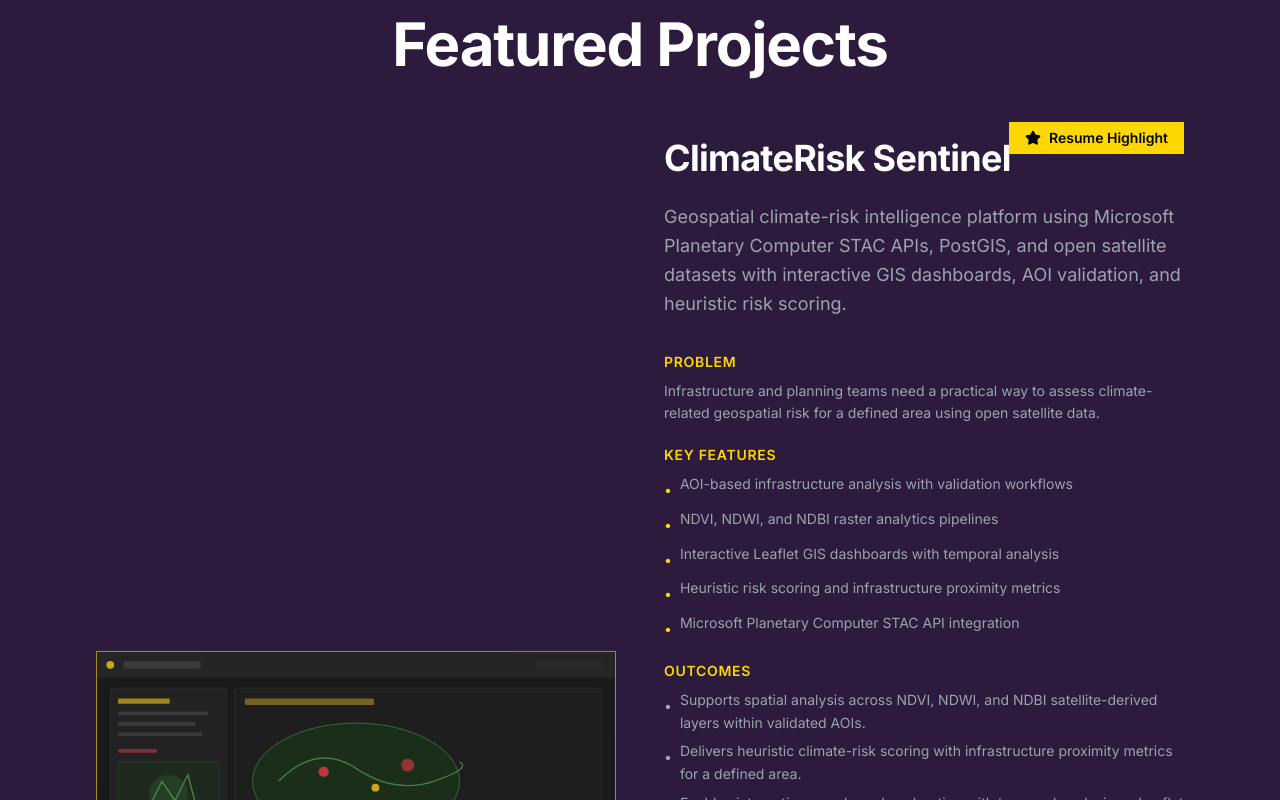
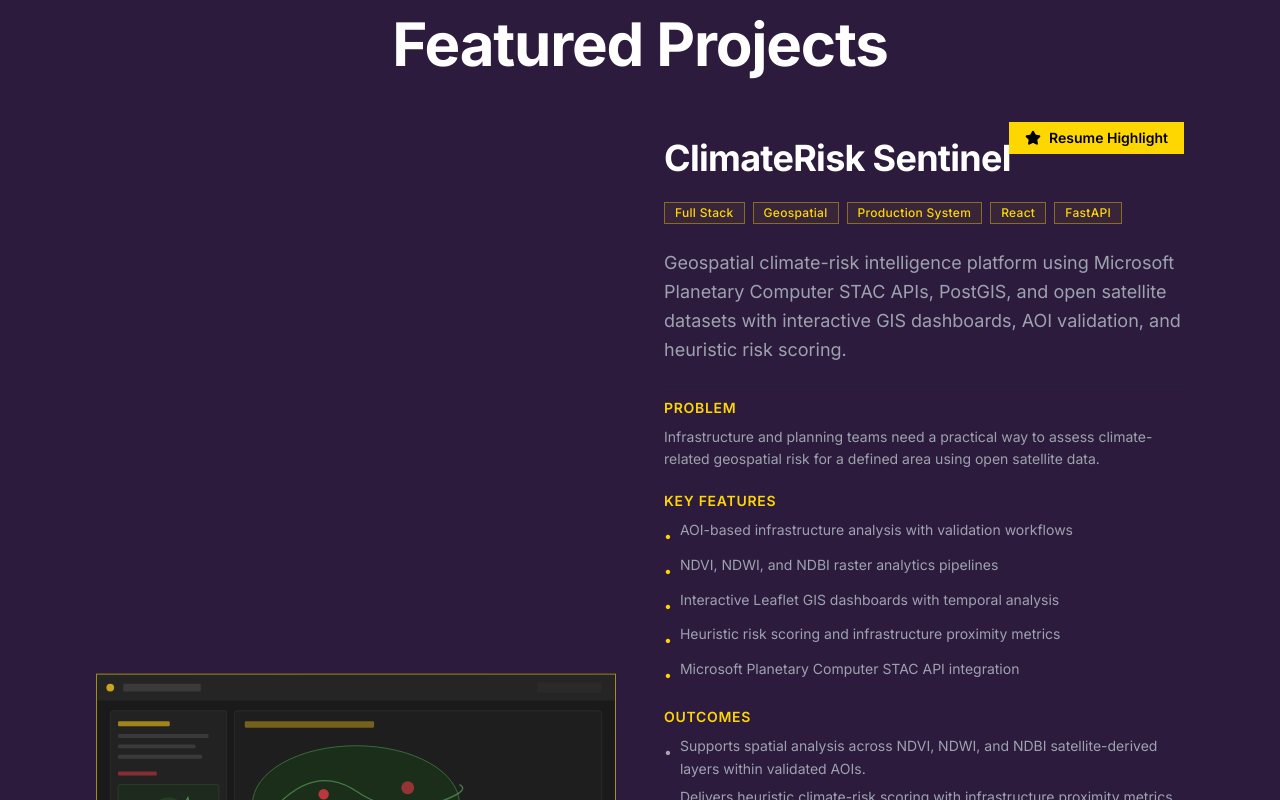
Before and after one commit to HarshYadav1711/Portfolio2, a Next.js app: page / in a window 1280 px wide. Shown: the part 7300-8100 px from the top of the page. Built offline with nearby package versions, Linux system fonts and the light colour scheme; no server answers.

Commit message:
feat: add quick-scan project badges for recruiter readability

```diff
--- a/components/sections/Projects.tsx
+++ b/components/sections/Projects.tsx
@@ -12,6 +12,7 @@ import {
   type Project,
 } from "@/lib/github";
 import { GITHUB_USERNAME } from "@/lib/config";
+import { deriveProjectScopeBadges } from "@/lib/project-badges";
 
 const fallbackProjects = getCuratedFallbackProjects();
 
@@ -287,6 +288,9 @@ function ProjectCard({
   const opacity = useTransform(scrollYProgress, [0, 0.3, 0.7, 1], [0, 1, 1, 0]);
 
   const isEven = index % 2 === 0;
+  const scopeBadges = project.featured
+    ? deriveProjectScopeBadges(project)
+    : [];
 
   return (
     <motion.div
@@ -319,6 +323,18 @@ function ProjectCard({
       {/* Content */}
       <div className="w-full md:w-1/2 space-y-6">
         <h3 className="text-3xl md:text-4xl font-bold">{project.title}</h3>
+        {scopeBadges.length > 0 && (
+          <div className="flex flex-wrap gap-2">
+            {scopeBadges.map((badge) => (
+              <span
+                key={badge}
+                className="px-2.5 py-0.5 text-xs font-medium tracking-wide border border-accent-yellow/40 text-accent-yellow bg-accent-yellow/5"
+              >
+                {badge}
+              </span>
+            ))}
+          </div>
+        )}
         <p className="text-gray-400 text-lg leading-relaxed">{project.description}</p>
 
         <ProjectEngineeringDetails project={project} />
--- /dev/null
+++ b/lib/project-badges.ts
@@ -0,0 +1,81 @@
+import type { Project } from "./github";
+import { PRODUCTION_SYSTEMS } from "./profile-data";
+
+function matches(text: string, patterns: RegExp[]): boolean {
+  return patterns.some((pattern) => pattern.test(text));
+}
+
+function hasTech(tech: string[], patterns: RegExp[]): boolean {
+  const joined = tech.join(" ").toLowerCase();
+  return matches(joined, patterns);
+}
+
+function isProductionSystem(project: Project): boolean {
+  const blob = `${project.title} ${project.description} ${project.githubUrl}`.toLowerCase();
+  return PRODUCTION_SYSTEMS.some((slug) => blob.includes(slug));
+}
+
+/** Compact scope labels for recruiter scanning — derived from project metadata only */
+export function deriveProjectScopeBadges(project: Project): string[] {
+  const badges: string[] = [];
+  const add = (badge: string) => {
+    if (!badges.includes(badge)) badges.push(badge);
+  };
+
+  const blob = `${project.title} ${project.description}`.toLowerCase();
+  const tech = project.tech;
+
+  const hasFrontend = hasTech(tech, [/react/, /next\.?js/, /vue/, /angular/]);
+  const hasBackend = hasTech(tech, [
+    /fastapi/,
+    /express/,
+    /node\.?js/,
+    /django/,
+    /flask/,
+  ]);
+
+  if (hasFrontend && hasBackend) {
+    add("Full Stack");
+  }
+
+  if (
+    matches(blob, [/geospatial/, /postgis/, /geopandas/, /leaflet/, /gis/]) ||
+    hasTech(tech, [/postgis/, /geopandas/, /leaflet/, /rasterio/])
+  ) {
+    add("Geospatial");
+  }
+
+  if (
+    matches(blob, [/computer vision/, /cnn/, /morphology/, /galaxy/, /image classif/]) ||
+    hasTech(tech, [/cnn/, /deep learning/])
+  ) {
+    add("Computer Vision");
+  }
+
+  if (
+    matches(blob, [/machine learning/, /deep learning/, /pytorch/, /tensorflow/, /ai-assisted/, /ai\/ml/]) ||
+    hasTech(tech, [/pytorch/, /tensorflow/, /scikit/, /deep learning/])
+  ) {
+    add("AI/ML");
+  }
+
+  if (isProductionSystem(project)) {
+    add("Production System");
+  }
+
+  const stackLabels: { label: string; match: RegExp }[] = [
+    { label: "React", match: /react/ },
+    { label: "FastAPI", match: /fastapi/ },
+    { label: "PostgreSQL", match: /postgres/ },
+    { label: "MongoDB", match: /mongo/ },
+    { label: "PyTorch", match: /pytorch/ },
+  ];
+
+  for (const { label, match } of stackLabels) {
+    if (hasTech(tech, [match])) {
+      add(label);
+    }
+  }
+
+  return badges.slice(0, 5);
+}
```
